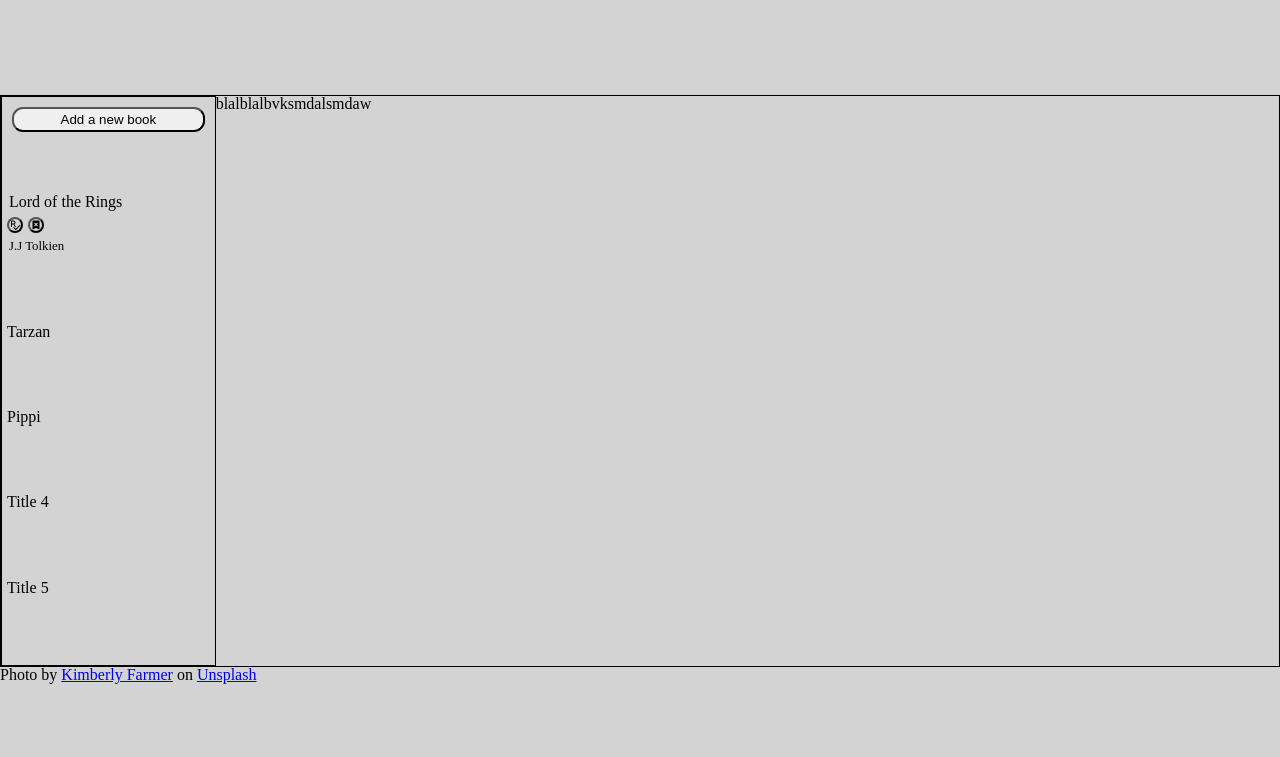
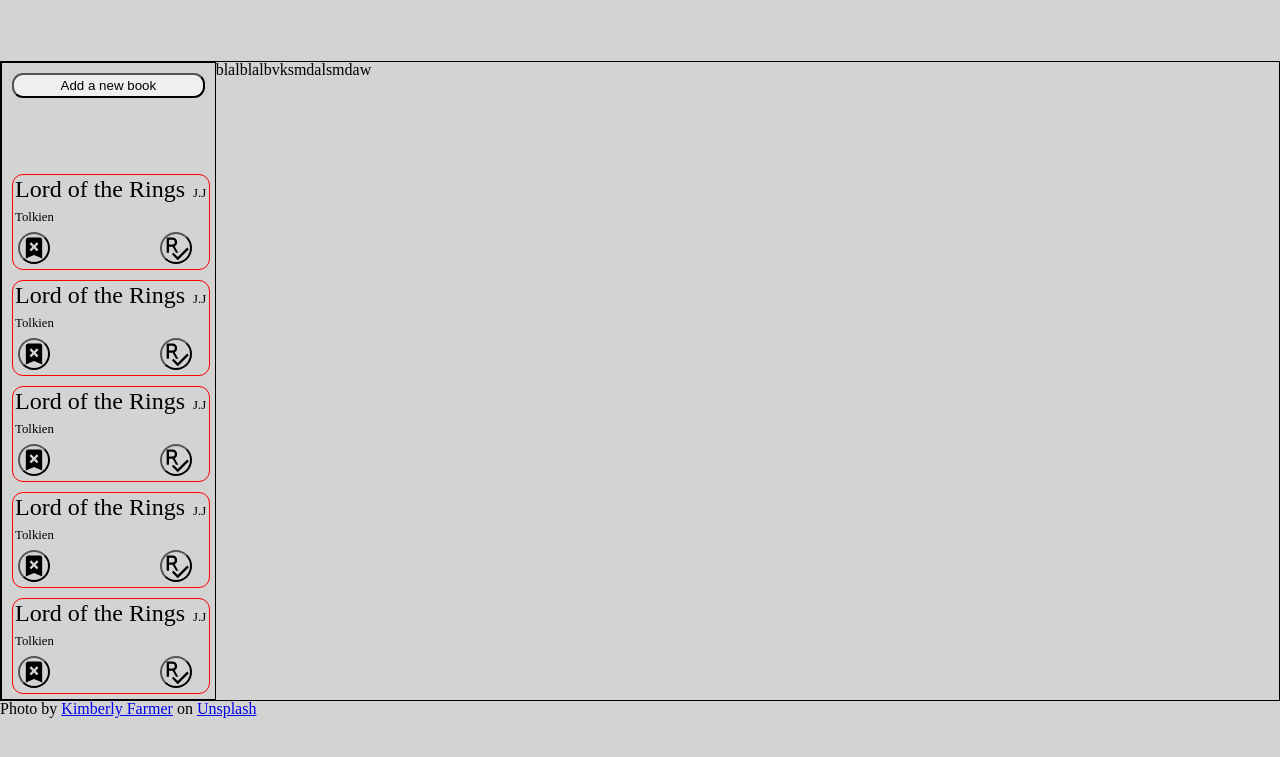
Before and after one commit to dk-ties/TOP_FullStackJavascript, a website: page Library/index.html in a window 1280 px wide. Shown: the part 19-776 px from the top of the page. Drawn offline with Linux system fonts and the light colour scheme.

Commit message:
rework the UI of bookshelf. Added span to h1 with auther class, removed the p-tag with auther info

```diff
--- a/Library/index.html
+++ b/Library/index.html
@@ -29,15 +29,45 @@
           <button class="addNewBook">Add a new book</button>
           <div class="bookShelf">
             <div class="books">
-              <h1>Lord of the Rings</h1>
+              <h1>
+                Lord of the Rings
+                <span class="auther">J.J Tolkien</span>
+              </h1>
               <button class="btnRead"></button
               ><button class="btnRemove"></button>
-              <p>J.J Tolkien</p>
             </div>
-            <div class="books">Tarzan</div>
-            <div class="books">Pippi</div>
-            <div class="books">Title 4</div>
-            <div class="books">Title 5</div>
+            <div class="books">
+              <h1>
+                Lord of the Rings
+                <span class="auther">J.J Tolkien</span>
+              </h1>
+              <button class="btnRead"></button
+              ><button class="btnRemove"></button>
+            </div>
+            <div class="books">
+              <h1>
+                Lord of the Rings
+                <span class="auther">J.J Tolkien</span>
+              </h1>
+              <button class="btnRead"></button
+              ><button class="btnRemove"></button>
+            </div>
+            <div class="books">
+              <h1>
+                Lord of the Rings
+                <span class="auther">J.J Tolkien</span>
+              </h1>
+              <button class="btnRead"></button
+              ><button class="btnRemove"></button>
+            </div>
+            <div class="books">
+              <h1>
+                Lord of the Rings
+                <span class="auther">J.J Tolkien</span>
+              </h1>
+              <button class="btnRead"></button
+              ><button class="btnRemove"></button>
+            </div>
           </div>
         </div>
         <div class="content">blalblalbvksmdalsmdaw</div>
--- a/Library/style.css
+++ b/Library/style.css
@@ -39,24 +39,43 @@
   grid-row: 2/3;
   margin-left: 5px;
 }
+.books {
+  display: grid;
+  grid-template-columns: 1fr 0.5fr 0.5fr;
+  grid-template-rows: auto auto;
+  align-items: center;
+  justify-items: end;
+  border: 0.5px solid red;
+  border-radius: 11px;
+  margin: 5px;
+}
 .books > h1 {
-  font-size: 1rem;
+  font-size: 1.5rem;
   padding: 2px;
+  grid-column: 1/4;
 }
-.books > p {
+.auther {
   font-size: 0.8rem;
   padding: 2px;
+  grid-column: 2/4;
+  grid-row: 2;
 }
 .btnRemove {
   background: url("bookmark-remove.svg") center no-repeat;
-  height: 1rem;
-  width: 1rem;
+  height: 2rem;
+  width: 2rem;
   margin: 5px;
   border-radius: 30px;
+  grid-column: 1;
+  grid-row: 2/3;
+  justify-self: baseline;
 }
 .btnRead {
   background: url("read.svg") center no-repeat;
-  height: 1rem;
-  width: 1rem;
+  height: 2rem;
+  width: 2rem;
   border-radius: 30px;
+  grid-column: 3;
+  grid-row: 2/3;
+  justify-self: baseline;
 }
```
